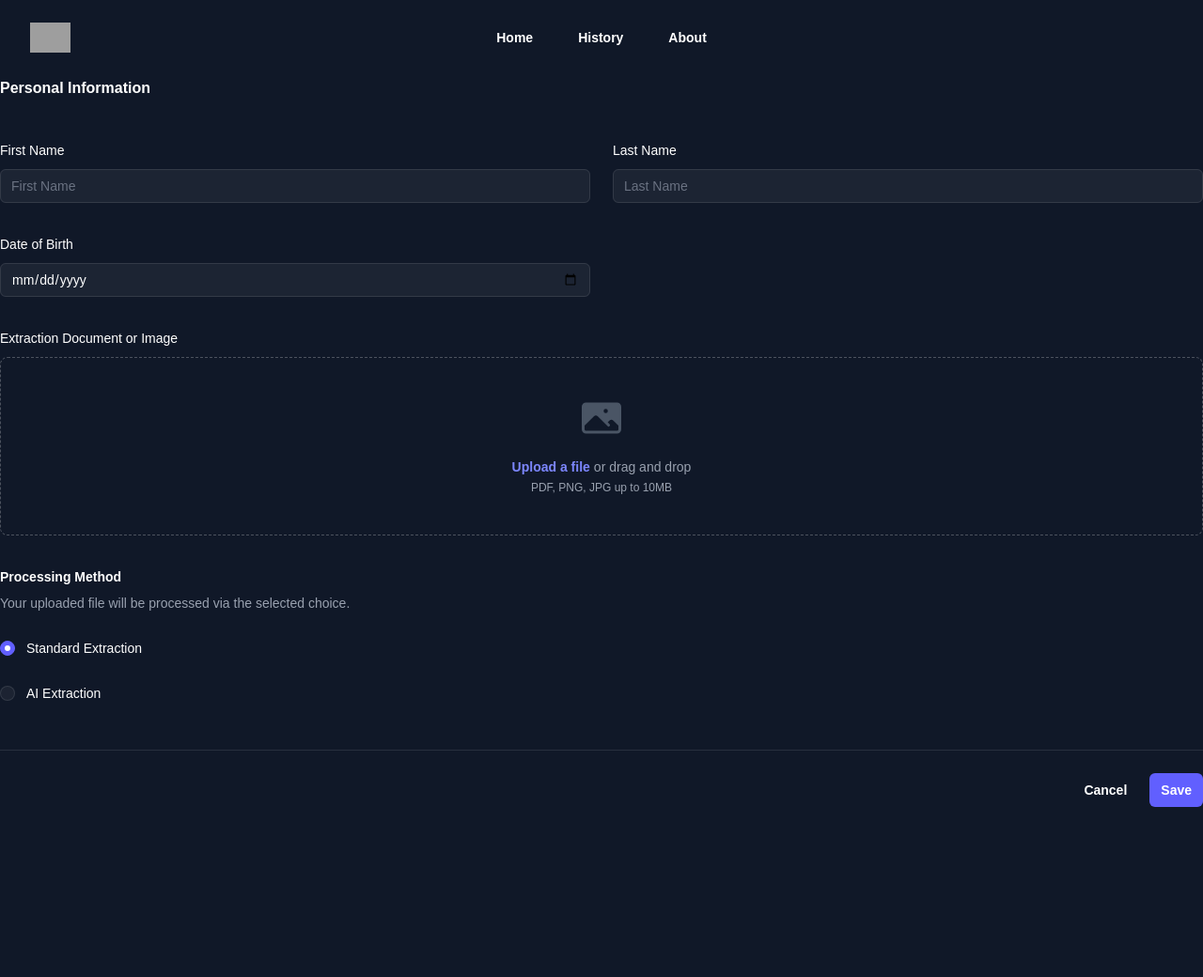
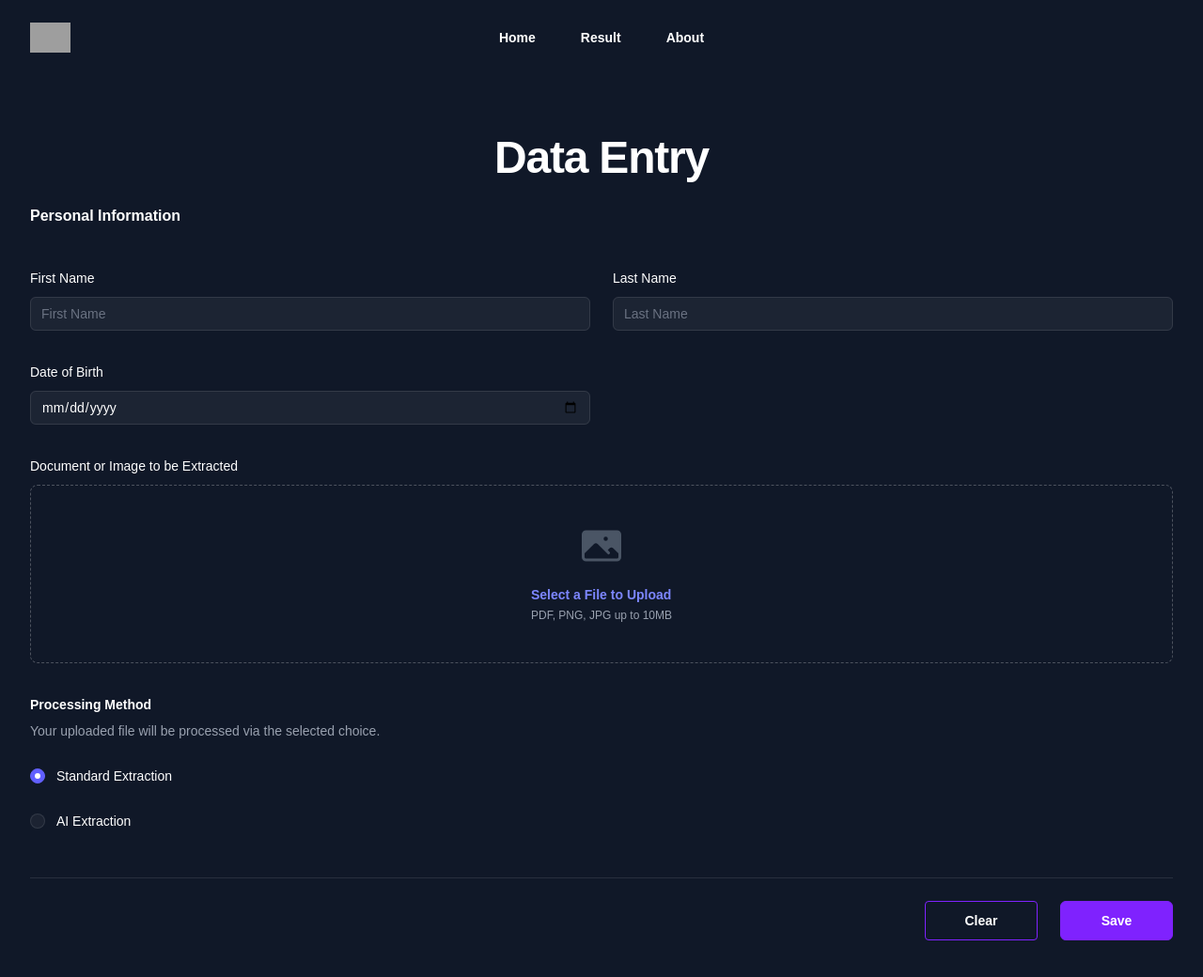
Before and after one commit to mbzuze/ocr-poject, a Next.js app in the folder ocr-project-build/: page / in a window 1280 px wide. Shown: the top 1040 px of the page at 94% size. Before the commit the page ends 859 px from the top, so only its background shows below. Built offline with nearby package versions, Linux system fonts and the light colour scheme; grey boxes are pictures that could not be loaded.

Commit message:
--minor front-end display fixes and adjustments

```diff
--- a/ocr-project-build/app/(store)/page.tsx
+++ b/ocr-project-build/app/(store)/page.tsx
@@ -1,13 +1,14 @@
 import Button from "@/components/ui/button";
-import Form from "next/form";
-
-import { PhotoIcon, UserCircleIcon } from '@heroicons/react/24/solid'
-import { ChevronDownIcon } from '@heroicons/react/16/solid'
-
+import { PhotoIcon } from '@heroicons/react/24/solid'
 
 export default function Home() {
   return (
-    <div>
+  <div className="isolate bg-gray-900 px-6 py-24 sm:py-16 lg:px-8">
+    <div className="mx-auto max-w-2xl text-center">
+      <h2 className="text-4xl font-semibold tracking-tight text-balance text-white sm:text-5xl">Data Entry</h2>
+    </div>
+    <br></br>
+    <div className="grid grid-cols-1">
       <form
         action='/api/upload'
         method="POST"
@@ -66,7 +67,7 @@ export default function Home() {
 
             <div className="col-span-full">
               <label htmlFor="cover-photo" className="block text-sm/6 font-medium text-white">
-                Extraction Document or Image
+                Document or Image to be Extracted
               </label>
               <div className="mt-2 flex justify-center rounded-lg border border-dashed border-white/25 px-6 py-10">
                 <div className="text-center">
@@ -76,10 +77,10 @@ export default function Home() {
                       htmlFor="file-upload"
                       className="relative cursor-pointer rounded-md bg-transparent font-semibold text-indigo-400 focus-within:outline-2 focus-within:outline-offset-2 focus-within:outline-indigo-500 hover:text-indigo-300"
                     >
-                      <span>Upload a file</span>
+                      <span>Select a File to Upload</span>
                       <input id="file-upload" name="file" type="file" className="sr-only" />
                     </label>
-                    <p className="pl-1">or drag and drop</p>
+                    {/* <p className="pl-1">or drag and drop</p> */}
                   </div>
                   <p className="text-xs/5 text-gray-400">PDF, PNG, JPG up to 10MB</p>
                 </div>
@@ -119,25 +120,16 @@ export default function Home() {
                 </div>
               </fieldset>
             </div>
-
           </div>
         </div>
-
-
       </div>
 
       <div className="mt-6 flex items-center justify-end gap-x-6">
-        <button type="button" className="text-sm/6 font-semibold text-white">
-          Cancel
-        </button>
-        <button
-          type="submit"
-          className="rounded-md bg-indigo-500 px-3 py-2 text-sm font-semibold text-white focus-visible:outline-2 focus-visible:outline-offset-2 focus-visible:outline-indigo-500"
-        >
-          Save
-        </button>
+        <Button variant="secondary" type="reset" className="text-sm/6 font-semibold text-white">Clear</Button>
+        <Button variant="primary" type="submit" className="rounded-md bg-indigo-500 px-3 py-2 text-sm/6 font-semibold text-white focus-visible:outline-2 focus-visible:outline-offset-2 focus-visible:outline-indigo-500">Save</Button>
       </div>
-    </form>
+      </form>
     </div>
+  </div>
   );
 }
--- a/ocr-project-build/app/(store)/results/page.tsx
+++ b/ocr-project-build/app/(store)/results/page.tsx
@@ -54,36 +54,64 @@ export default async function ResultsPage({
   }
 
   return (
-    <main style={{ maxWidth: 800, margin: '2rem auto', lineHeight: 1.6 }}>
-      <div className="space-y-12">
-
-        <div className="border-b border-white/10 pb-12">
-
-      <h1>Processing Results</h1>
-
-      <section>
-                  <h2 className="text-base/7 font-semibold text-white">Personal Information</h2>
-
-        <ul>
-          <li>Full Name: {data.fullName}</li>
-          <li>Age: {data.age}</li>
-          <li>Method: {data.extractionMethod}</li>
-        </ul>
-      </section>
-
+       <div className="isolate bg-gray-900 px-6 py-24 sm:py-32 lg:px-8">
+      <div
+        aria-hidden="true"
+        className="absolute inset-x-0 -top-40 -z-10 transform-gpu overflow-hidden blur-3xl sm:-top-80"
+      >
+      </div>
+      <div className="mx-auto max-w-2xl text-center">
+        <h2 className="text-4xl font-semibold tracking-tight text-balance text-white sm:text-5xl">Processed Results</h2>
+        <p className="mt-2 text-lg/8 text-gray-400">From the ultimate OCR Tool, here are your results...</p>
+      </div>
+<div>
+    <br></br>
+    <div className="grid grid-cols-1 gap-x-8 gap-y-6 sm:grid-cols-2">
+          <div>
+            <label htmlFor="full-name" className="block text-sm/6 font-semibold text-white">
+              Full name
+            </label>
+            <div className="mt-2.5">
+                {data.fullName}
+            </div>
+          </div>
+          <div>
+            <label htmlFor="age" className="block text-sm/6 font-semibold text-white">
+              Age
+            </label>
+            <div className="mt-2.5">
+                {data.age}
+            </div>
+          </div>
+          <div className="sm:col-span-2">
+            <label htmlFor="company" className="block text-sm/6 font-semibold text-white">
+              Extraction Method Selected
+            </label>
+            <div className="mt-2.5">
+                {data.extractionMethod}
+            </div>
+          </div>
+          <div>
+            <label htmlFor="email" className="block text-sm/6 font-semibold text-white">
+              Parser/OCR Text
+            </label>
+            <div className="mt-2.5">
                 {data.parserText && (
                     <section>
-          <h2 className="text-base/7 font-semibold text-white">Parser/OCR Text</h2>
-
                     <pre style={{ padding: '1rem', whiteSpace: 'pre-wrap' }}>
                         {data.parserText}
                     </pre>
                     </section>
                 )}
-
+            </div>
+          </div>
+          <div>
+            <label htmlFor="message" className="block text-sm/6 font-semibold text-white">
+              AI-Extracted Text
+            </label>
+            <div className="mt-2.5">
                 {data.aiText && (
                     <section>
-          <h2 className="text-base/7 font-semibold text-white">AI-Extracted Text</h2>
                     <pre style={{padding: '1rem', whiteSpace: 'pre-wrap' }}>
                         {data.aiText}
                     </pre>
@@ -91,6 +119,8 @@ export default async function ResultsPage({
                 )}
             </div>
           </div>
-    </main>
+        </div>
+</div>
+      </div>
   );
 }
--- a/ocr-project-build/app/api/upload/route.ts
+++ b/ocr-project-build/app/api/upload/route.ts
@@ -98,7 +98,7 @@ export async function POST(req: NextRequest) {
       return NextResponse.json({ error: 'File too large (max 10MB)' }, { status: 400 });
     }
 
-    // 7. Forward to your Express backend
+    // 7. Forward data to Express backend
     const forward = new FormData();
     const ext = uploaded.mimetype.split('/')[1] ?? 'bin';
     const filename = uploaded.originalFilename || `upload.${ext}`;
@@ -119,10 +119,10 @@ export async function POST(req: NextRequest) {
 
     const result = resp.data
 
-    // 5. encode the entire JSON result
+    // 8. encode the entire JSON result
     const payload = encodeURIComponent(JSON.stringify(result))
 
-    // 6. MUST use an absolute URL here
+    // 9. MUST use an absolute URL here
     const redirectUrl = new URL(`/results?payload=${payload}`, req.url)
     return NextResponse.redirect(redirectUrl, 303)
   } catch (err: any) {
--- a/ocr-project-build/components/Header.tsx
+++ b/ocr-project-build/components/Header.tsx
@@ -30,7 +30,7 @@ function Header() {
       <header className="bg-gray-900">
         <nav aria-label="Global" className="mx-auto flex max-w-7xl items-center justify-between p-6 lg:px-8">
           <div className="flex lg:flex-1">
-            <Link href="#" className="-m-1.5 p-1.5">
+            <Link href="/" className="-m-1.5 p-1.5">
               <span className="sr-only">Your Company</span>
               <img
                 alt=""
@@ -50,14 +50,11 @@ function Header() {
             </button>
           </div>
           <PopoverGroup className="hidden lg:flex lg:gap-x-12">
-            <Popover className="relative">
-              <PopoverButton className="flex items-center gap-x-1 text-sm/6 font-semibold text-white">
-                Home
-              </PopoverButton>
-            </Popover>
-
-            <Link href="#" className="text-sm/6 font-semibold text-white">
-              History
+            <Link href="/" className="text-sm/6 font-semibold text-white">
+              Home
+            </Link >
+            <Link href="/results" className="text-sm/6 font-semibold text-white">
+              Result
             </Link >
             <Link href="#" className="text-sm/6 font-semibold text-white">
               About
@@ -71,7 +68,7 @@ function Header() {
           <div className="fixed inset-0 z-50" />
           <DialogPanel className="fixed inset-y-0 right-0 z-50 w-full overflow-y-auto bg-gray-900 p-6 sm:max-w-sm sm:ring-1 sm:ring-gray-100/10">
             <div className="flex items-center justify-between">
-              <Link href="#" className="-m-1.5 p-1.5">
+              <Link href="/" className="-m-1.5 p-1.5">
                 <span className="sr-only">Your Company</span>
                 <img
                   alt=""
@@ -97,10 +94,16 @@ function Header() {
                     </DisclosureButton>
                   </Disclosure>
                   <Link
-                    href="#"
+                    href="/"
                     className="-mx-3 block rounded-lg px-3 py-2 text-base/7 font-semibold text-white hover:bg-white/5"
                   >
-                    History
+                    Home
+                  </Link >
+                  <Link
+                    href="/results"
+                    className="-mx-3 block rounded-lg px-3 py-2 text-base/7 font-semibold text-white hover:bg-white/5"
+                  >
+                    Result
                   </Link >
                   <Link
                     href="#"
--- a/ocr-project-build/components/ui/button.tsx
+++ b/ocr-project-build/components/ui/button.tsx
@@ -1,7 +1,8 @@
 import React, { ReactNode, MouseEventHandler } from "react";
 
-// Define the allowed variants as a union type
+// Define the allowed variants and types as a union type
 type ButtonVariant = "primary" | "secondary";
+type ButtonType = 'button' | 'submit' | 'reset';
 
 // Define the props interface for the Button component
 interface ButtonProps {
@@ -9,6 +10,7 @@ interface ButtonProps {
   variant?: ButtonVariant;
   onClick?: MouseEventHandler<HTMLButtonElement>;
   className?: string;
+  type?: ButtonType;
 }
 
 // Functional component with typed props
@@ -17,10 +19,11 @@ export default function Button({
   variant = "primary",
   onClick,
   className = "",
+  type = "button",
 }: ButtonProps) {
 
   // Base styles applied to all variants
-  const baseStyles = "px-6 py-2 min-w-[120px] text-center border border-violet-600 rounded focus:outline-none focus:ring";
+  const baseStyles = "cursor-pointer px-6 py-2 min-w-[120px] text-center border border-violet-600 rounded focus:outline-none focus:ring";
 
   // Variant-specific styles
   const variants: Record<ButtonVariant, string> = {
@@ -31,6 +34,7 @@ export default function Button({
   return (
     <button
       className={`${baseStyles} ${variants[variant]} ${className}`}
+      type={type}
       onClick={onClick}
     >
       {children}
```
Also changed, not shown: 1 other file (tests, documents, lock files or other folders). Lines whose indentation alone changed are shown as unchanged.
